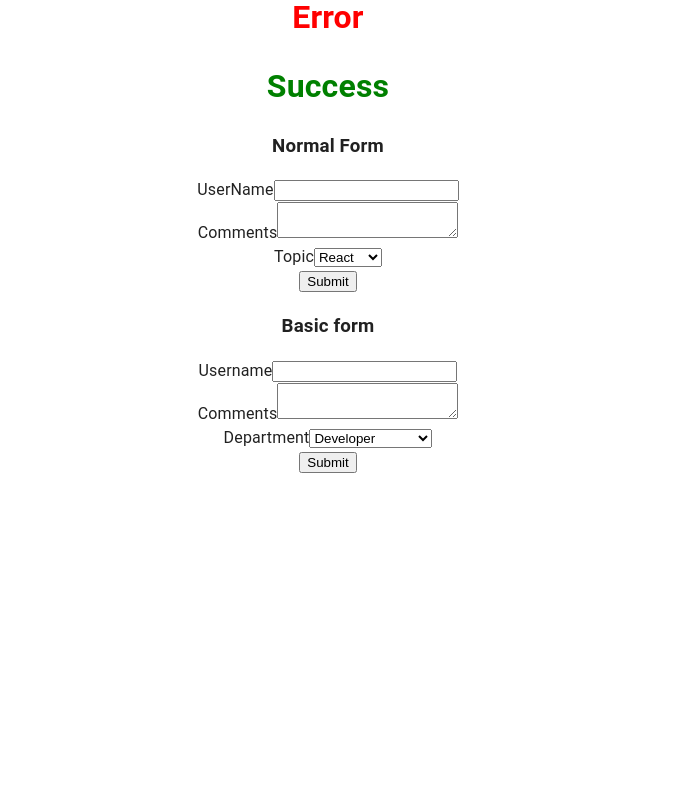
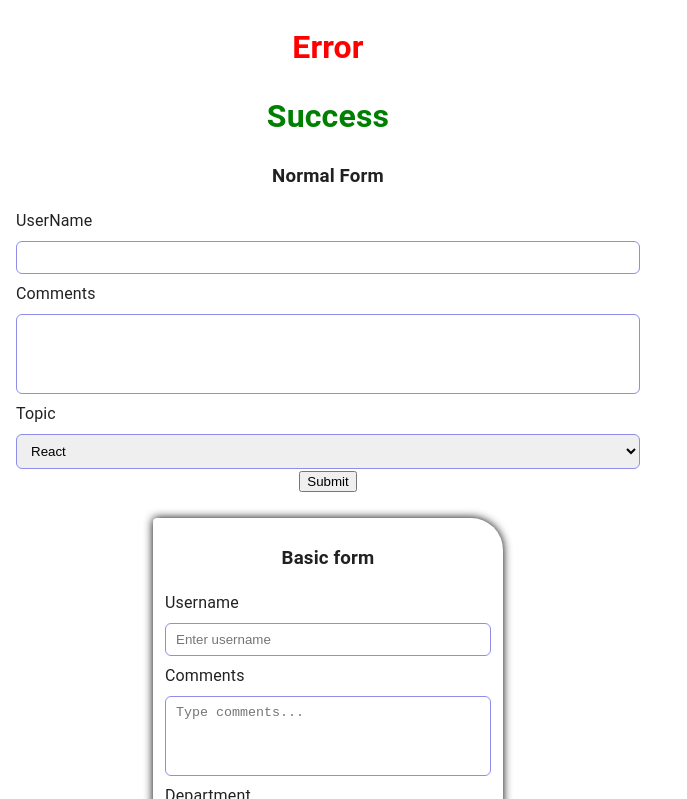
Before and after one commit to fhabhishektiwari/react-js-learning, a React (Create React App) app: page / in a window 1280 px wide. Shown: the part 2001-2800 px from the top of the page, without its empty margins (0-687 px from the left). Before the commit the page ends 2475 px from the top, so only its background shows below. Built offline with nearby package versions, Linux system fonts and the light colour scheme.

Commit message:
added styles

```diff
--- a/src/components/BasicForm.jsx
+++ b/src/components/BasicForm.jsx
@@ -1,10 +1,11 @@
-import React, { useState } from 'react'
+import React, { useState } from 'react';
+import './formStyles.css';
 
 function BasicForm() {
     const intialField={
         username:'',
         comments:'',
-        department:'developer'
+        department:'default'
     }
     const [formData,setFormData]=useState(intialField);
 
@@ -23,19 +24,20 @@ function BasicForm() {
         alert(`${username} ${comments} ${department}`)
     }
     return (
-        <form onSubmit={handleSubmit}>
+        <form onSubmit={handleSubmit} className='main-form'>
             <h3>Basic form</h3>
             <div>
                 <label htmlFor="username">Username</label>
-                <input name='username' value={username} onChange={handleInputChange}/>
+                <input name='username' placeholder='Enter username' value={username} onChange={handleInputChange}/>
             </div>
             <div>
                 <label htmlFor="comments">Comments</label>
-                <textarea name='comments' value={comments} onChange={handleInputChange}></textarea>
+                <textarea name='comments' placeholder='Type comments...' value={comments} onChange={handleInputChange}></textarea>
             </div>
             <div>
                 <label htmlFor="department">Department</label>
                 <select name="department" value={department} onChange={handleInputChange}>
+                    <option value="default">---Choose Option---</option>
                     <option value="developer">Developer</option>
                     <option value="mechanical">Mechanical</option>
                     <option value="electrical">Electrical</option>
@@ -43,7 +45,7 @@ function BasicForm() {
 
                 </select>
             </div>
-            <button type="submit">Submit</button>
+            <button className='button' type="submit">Submit</button>
         </form>
     )
 }
--- /dev/null
+++ b/src/components/formStyles.css
@@ -0,0 +1,48 @@
+.main-form{
+    margin: 25px auto;
+    width:350px;
+    min-height: 350px;
+    /* border:1px solid #000; */
+    box-shadow: 0 0 10px #000;
+    border-radius: 4px 32px 4px 32px;
+    padding:8px 12px;
+}
+input,label,textarea,select{
+    display: block;
+    text-align: left;
+}
+
+label{
+    margin: 8px 0;
+}
+input,textarea,select,option{
+    width: 100%;
+    padding: 8px 10px;
+    border-radius: 6px;
+}
+input,textarea,select{
+    border:1px solid #8e8de8;
+}
+input:focus,textarea:focus,select:focus{
+    border:1px solid orangered;
+    outline: none;
+}
+
+textarea{
+    resize: none;
+    height: 80px;
+}
+
+.button{
+    width: 110px;
+    padding: 8px 12px;
+    background-color: #0d412f;
+    color: #fff;
+    margin: 20px 0;
+    border: none;
+    border-radius: 4px;
+}
+.button:hover{
+    background-color: #0a724d;
+    cursor: pointer;
+}
```
